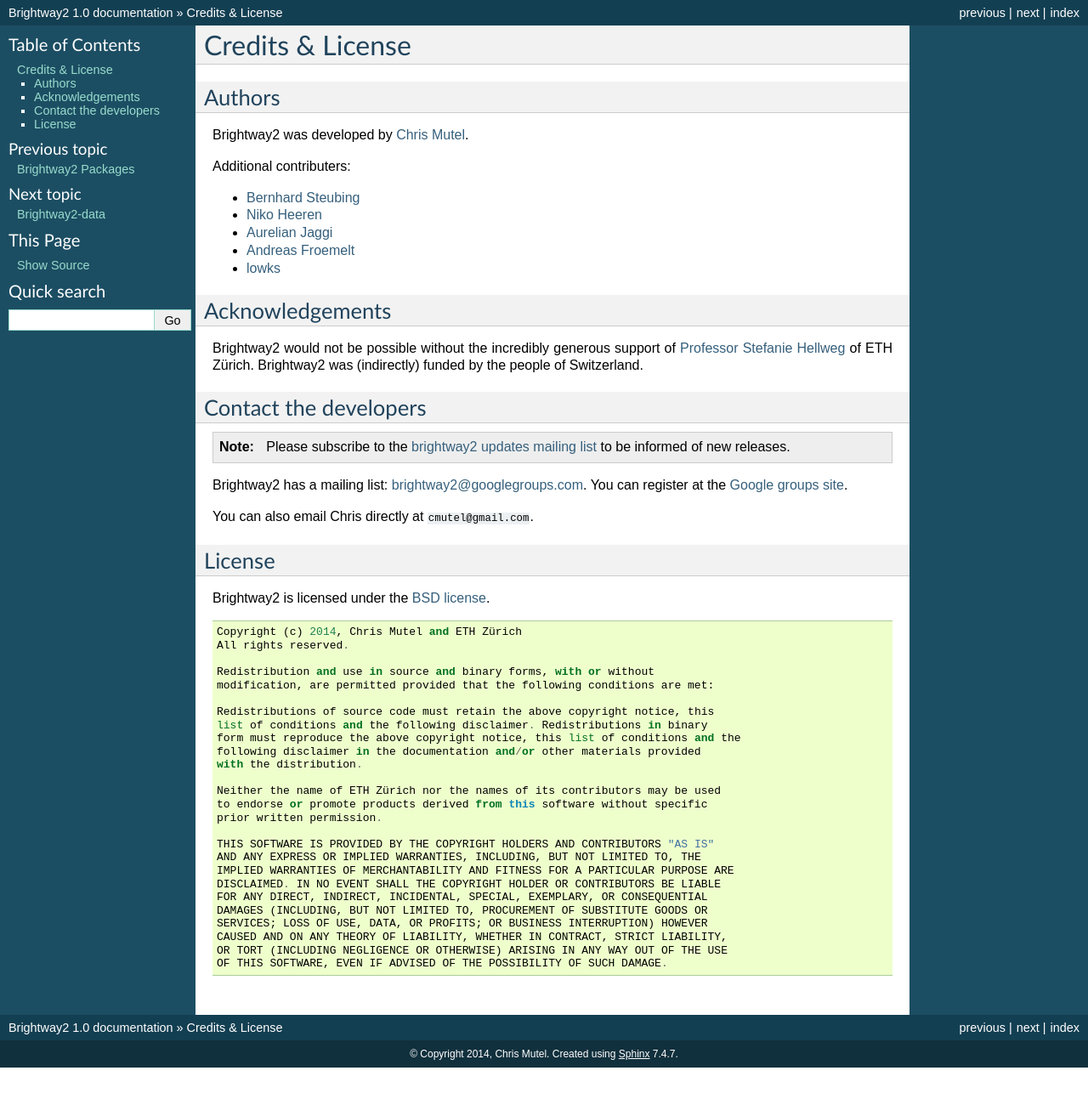
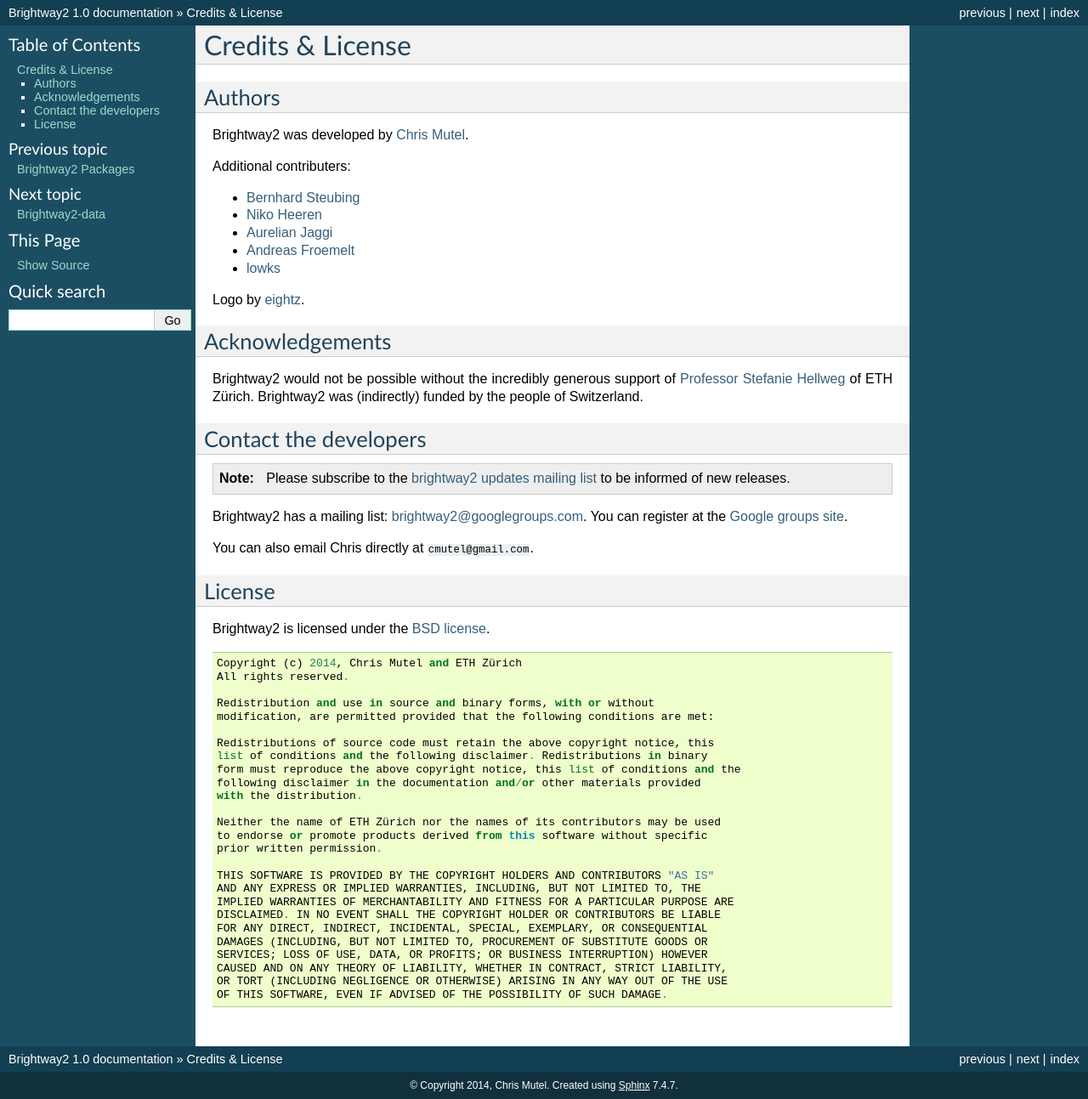
Before and after one commit to brightway-lca/brightway2, a Sphinx documentation site: the page built from docs/credits.rst, in a window 1280 px wide. Shown: the whole page at 85% size. Built offline with Sphinx 7.4.7, drawn with Linux system fonts in a browser that asks for light colours; before the commit the page ends 1256 px from its top, so only the background shows below that.

Commit message:
Add logo credit

```diff
--- a/docs/credits.rst
+++ b/docs/credits.rst
@@ -13,6 +13,8 @@
 * `Aurelian Jaggi <http://eaternity.ch/team/Aurelian-Jaggi/>`_
 * `Andreas Froemelt <http://www.ifu.ethz.ch/ESD/people/andrefro>`_
 * `lowks <https://bitbucket.org/lowks>`_
+
+Logo by `eightz <http://www.fiverr.com/ei8htz>`__.
 
 Acknowledgements
 ----------------
```
